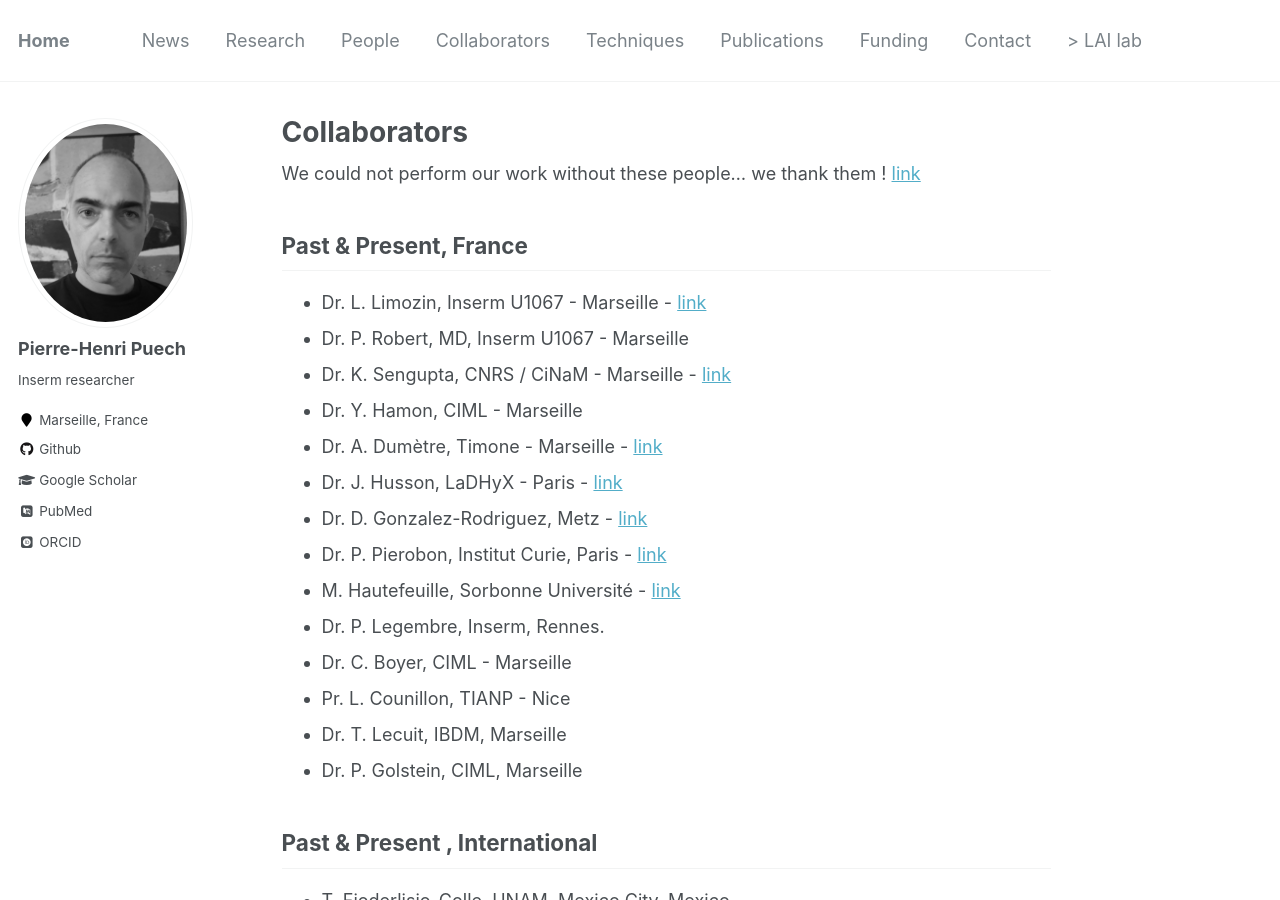
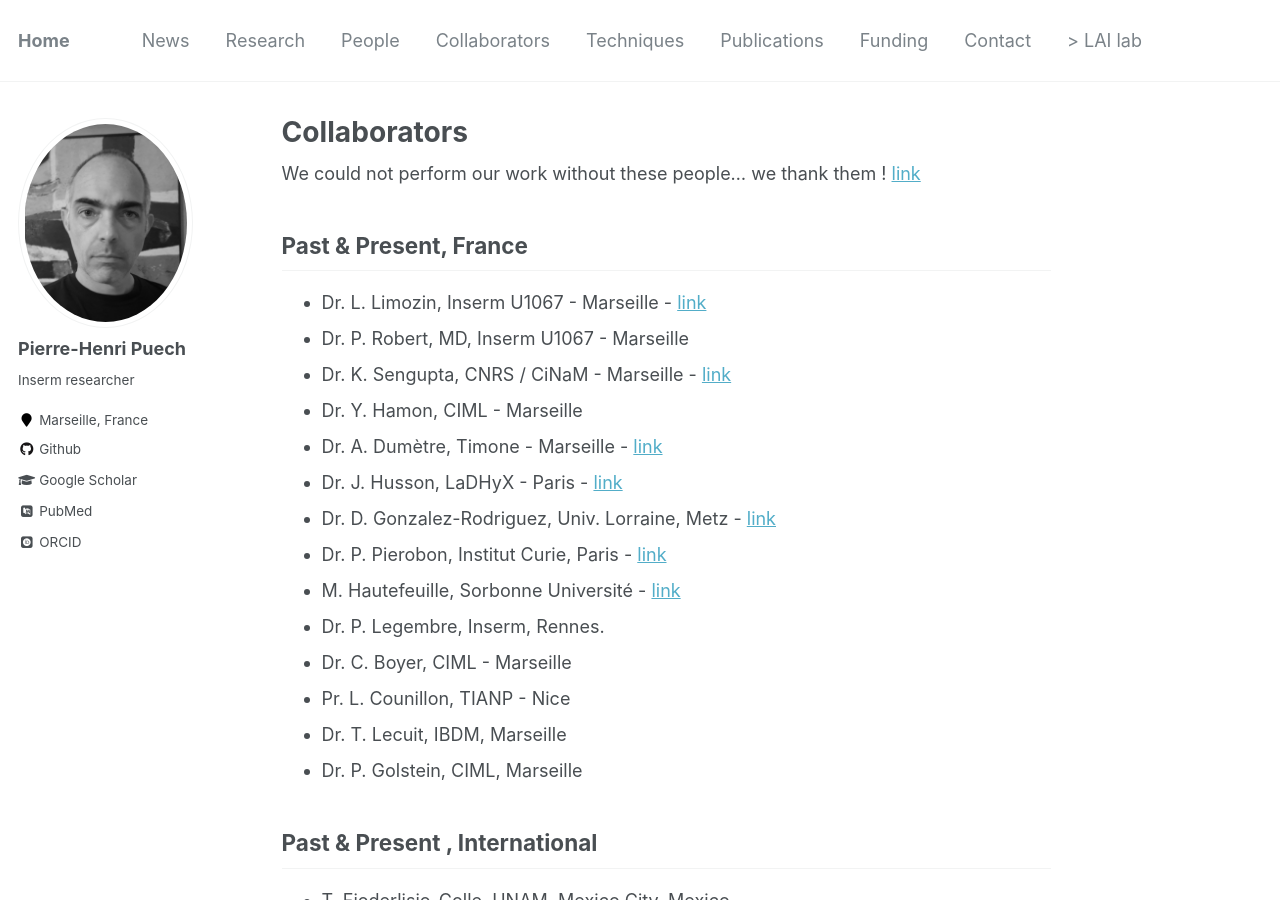
Before and after one commit to phpuech/phpuech.github.io, a Jekyll site: the page built from _pages/collab.md, in a window 1280 px wide and 900 px high. Built offline with Jekyll 4.4.1, drawn with Linux system fonts in a browser that asks for light colours; some web fonts are replaced.

Commit message:
collab sites

```diff
--- a/_pages/collab.md
+++ b/_pages/collab.md
@@ -15,7 +15,7 @@ We could not perform our work without these people... we thank them ! [link](htt
 - Dr. Y. Hamon, CIML - Marseille
 - Dr. A. Dumètre, Timone - Marseille - [link](https://mamacoolp.wixsite.com/coolp)
 - Dr. J. Husson, LaDHyX - Paris - [link](https://cellmechanics.jimdofree.com/)
-- Dr. D. Gonzalez-Rodriguez, Metz - [link](https://lcp-a2mc.univ-lorraine.fr/membres/enseignants-chercheurs/gonzalez-rodriguez-d.)
+- Dr. D. Gonzalez-Rodriguez, Univ. Lorraine, Metz - [link](https://lcp-a2mc.univ-lorraine.fr/membres/enseignants-chercheurs/gonzalez-rodriguez-d.)
 - Dr. P. Pierobon, Institut Curie, Paris - [link](https://institutcochin.fr/annuaire/paolo-pierobon)
 - M. Hautefeuille, Sorbonne Université - [link](https://www.ibps.sorbonne-universite.fr/fr/IBPS/annuaire/14269-Mathieu-Hautefeuille)
 - Dr. P. Legembre, Inserm, Rennes.
```
